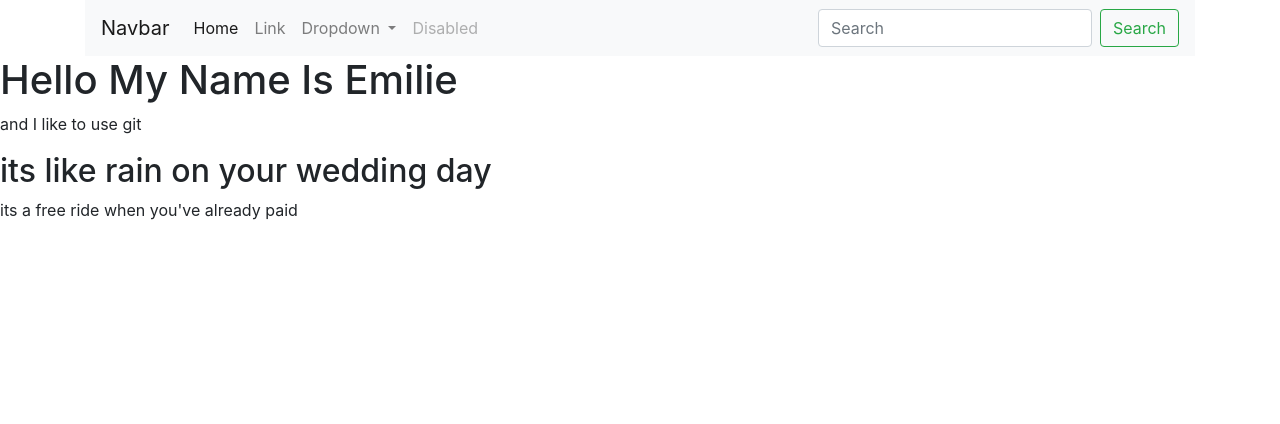
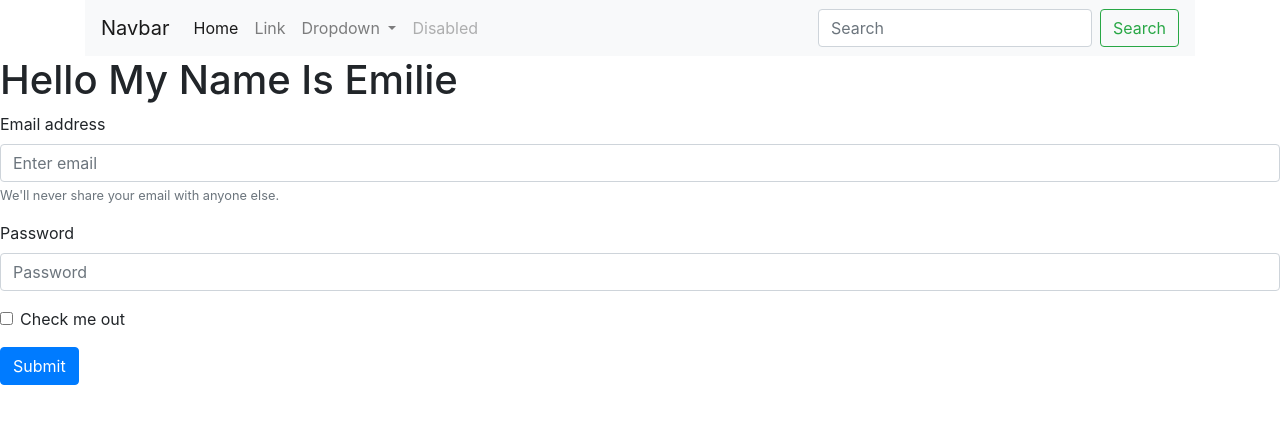
Before and after one commit to E1000y/git-tests, a plain HTML site: page index.html in a window 1280 px wide. Drawn offline with nearby package versions, Linux system fonts and the light colour scheme.

Commit message:
add sign in form

```diff
--- a/index.html
+++ b/index.html
@@ -6,8 +6,6 @@
 
 
 <html>
-<link rel="stylesheet" href="https://stackpath.bootstrapcdn.com/bootstrap/4.3.1/css/bootstrap.min.css"
-    integrity="sha384-ggOyR0iXCbMQv3Xipma34MD+dH/1fQ784/j6cY/iJTQUOhcWr7x9JvoRxT2MZw1T" crossorigin="anonymous">
 
 <body>
 
@@ -68,11 +66,22 @@
 <h1>Hello My Name Is Emilie</h1>
 
 
-<p>and I like to use git </p>
-
-<h2>its like rain on your wedding day</h2>
-
-<p>its a free ride when you've already paid</p>
+<form>
+        <div class="form-group">
+          <label for="exampleInputEmail1">Email address</label>
+          <input type="email" class="form-control" id="exampleInputEmail1" aria-describedby="emailHelp" placeholder="Enter email">
+          <small id="emailHelp" class="form-text text-muted">We'll never share your email with anyone else.</small>
+        </div>
+        <div class="form-group">
+          <label for="exampleInputPassword1">Password</label>
+          <input type="password" class="form-control" id="exampleInputPassword1" placeholder="Password">
+        </div>
+        <div class="form-group form-check">
+          <input type="checkbox" class="form-check-input" id="exampleCheck1">
+          <label class="form-check-label" for="exampleCheck1">Check me out</label>
+        </div>
+        <button type="submit" class="btn btn-primary">Submit</button>
+      </form>
 </div>
 
 </body>
```
